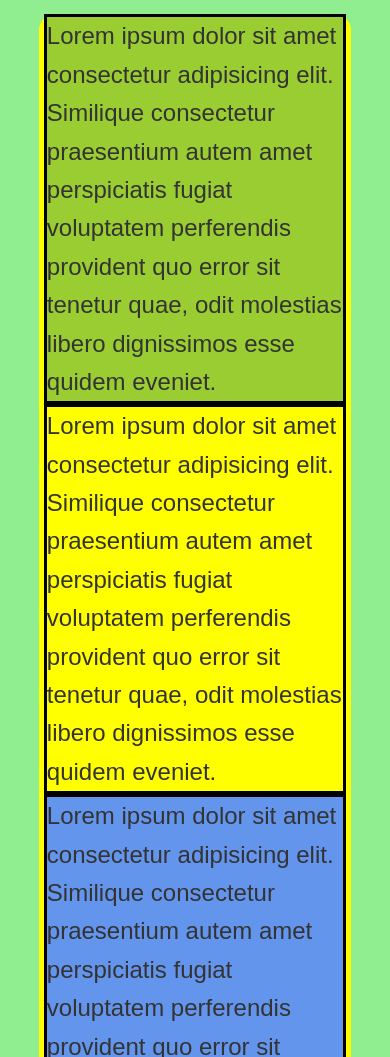
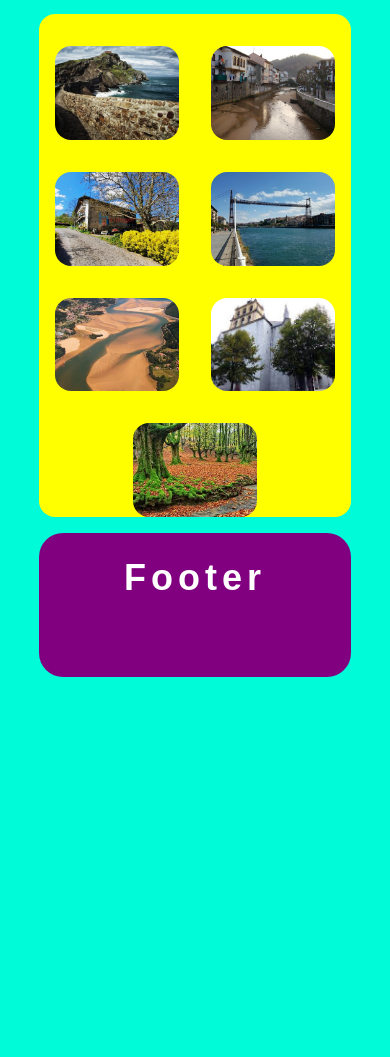
Before and after one commit to yggabo/Firts-project-html-css, a plain HTML site: page index.html in a window 390 px wide. Shown: the part 584-1641 px from the top of the page. After the commit the page ends 1277 px from the top, so only its background shows below. Drawn offline with Linux system fonts and the light colour scheme.

Commit message:
alpha update-monday-13

```diff
--- a/index.html
+++ b/index.html
@@ -16,6 +16,14 @@
                 <h2>Nav</h2>
             </nav>
     <main>
+        <img src="img/bizkaia_2.jpg" alt="foto bizkaia" title="images1">
+        <img src="img/bizkaia_1.jpg" alt="foto bizkaia" title="images2">
+        <img src="img/bizkaia_3.jpg" alt="foto bizkaia" title="images3">
+        <img src="img/bizkaia_4.jpg" alt="foto bizkaia" title="images4">
+        <img src="img/bizkaia_5.jpg" alt="foto bizkaia" title="images5">
+        <img src="img/bizkaia_6.jpeg" alt="foto bizkaia" title="images6">
+        <img src="img/bizkaia_7.jpg" alt="foto bizkaia" title="images7">
+<!--
         <div class="left">
             Lorem ipsum dolor sit amet consectetur adipisicing elit. Similique consectetur praesentium autem amet perspiciatis fugiat voluptatem perferendis provident quo error sit tenetur quae, odit molestias libero dignissimos esse quidem eveniet.
         </div>
@@ -31,7 +39,7 @@
          <div>
             Lorem ipsum dolor sit amet consectetur adipisicing elit. Similique consectetur praesentium autem amet perspiciatis fugiat voluptatem perferendis provident quo error sit tenetur quae, odit molestias libero dignissimos esse quidem eveniet.
         </div>
-
+    -->
     </main>
              <footer>
                 <h2>Footer</h2>
--- a/style.css
+++ b/style.css
@@ -11,7 +11,7 @@
         font-family: 'Poppins', sans-serif;     /*  estilo de letra */
         background-color: #ffffff;
         color: #333;    /* color de la letra del contenid  */
-        line-height: 1.6;       /*  espacio entre lineas    */
+        line-height: 1.6;
         }
 
     header, nav, main,footer  {
@@ -50,9 +50,15 @@
         background-color: yellow;
         display: flex;                  /* Elementos en columnas */
         flex-wrap: wrap;                /* Elementos en fila */
-        /* justify-content: space-around;    Espacios entre los elementos y el borde */
-        justify-content: space-between;
+        justify-content: space-around;
+
         margin: 1rem auto;
+        }
+
+    main img {
+        width: 32%;
+        margin-top: 2rem;
+        border-radius: 1em;
         }
 
     main div {
@@ -87,14 +93,36 @@
          /* Media query */
 
     @media screen and (max-width: 600px) {
-    body {
-        background-color: lightgreen;
+
+        body {
+        background-color: rgb(0, 251, 217);
         }
          main {
-            flex-direction: column;
+            flex-direction: row;
             align-items: center;    /*   alinear items  */
          }
-         main div {
+         /* main div {
             width: 95%;
-         }
+         } */
+          main img {
+            width: 40%;
+          }
     }
+
+
+     @media screen and (max-width: 300px) {
+
+        body {
+        background-color: rgb(255, 0, 242);
+        }
+
+       /* main div {
+            flex-direction: column;
+            width: 95%;
+
+        } */
+        main img {
+            flex-direction: column;
+            width: 95%;
+        }
+     }
```
Also changed, not shown: img/bizkaia_1.jpg (added), img/bizkaia_2.jpg (added), img/bizkaia_3.jpg (added), img/bizkaia_4.jpg (added), img/bizkaia_5.jpg (added), img/bizkaia_6.jpeg (added), img/bizkaia_7.jpg (added).
